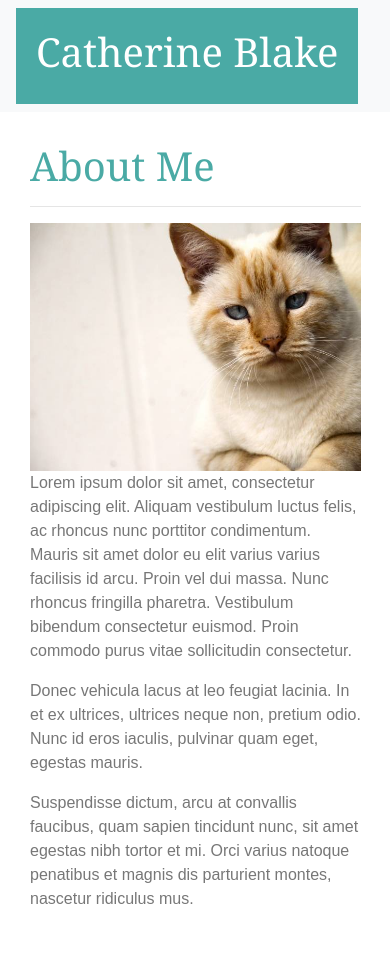
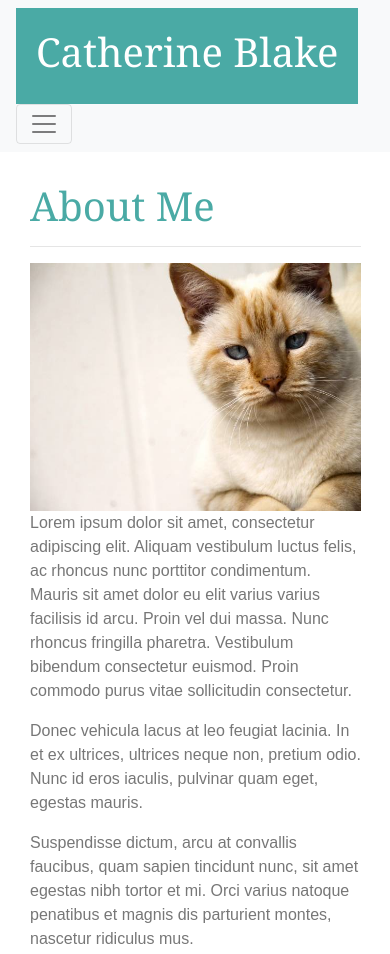
Before and after one commit to catmblake/Bootstrap-Portfolio, a plain HTML site: page index.html in a window 390 px wide. Shown: the top 954 px of the page. Drawn offline with nearby package versions, Linux system fonts and the light colour scheme.

```diff
--- a/index.html
+++ b/index.html
@@ -16,6 +16,10 @@
         <a class="navbar-brand" href="index.html">
             <h1>Catherine Blake</h1>
         </a>
+        <button class="navbar-toggler" type="button" data-toggle="collapse" data-target="#navbarNavAltMarkup"
+            aria-controls="navbarNavAltMarkup" aria-expanded="false" aria-label="Toggle navigation">
+            <span class="navbar-toggler-icon"></span>
+        </button>
         <div class="collapse navbar-collapse" id="navbarNavAltMarkup">
             <div class="navbar-nav">
                 <a class="nav-item nav-link active" href="index.html">About <span class="sr-only">(current)</span></a>
```
Also changed, not shown: contact.html (+5 -1 lines), portfolio.html (+4 -0 lines).
